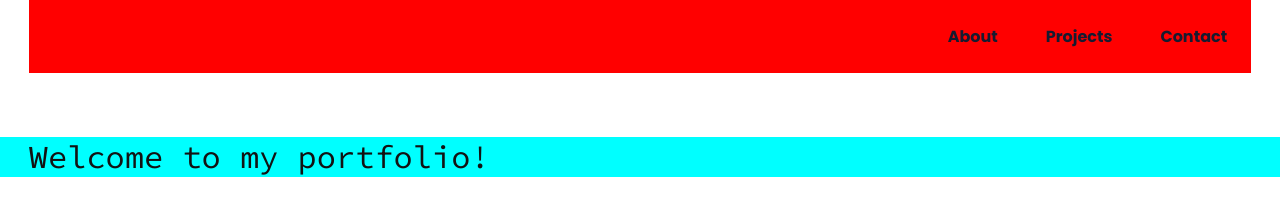
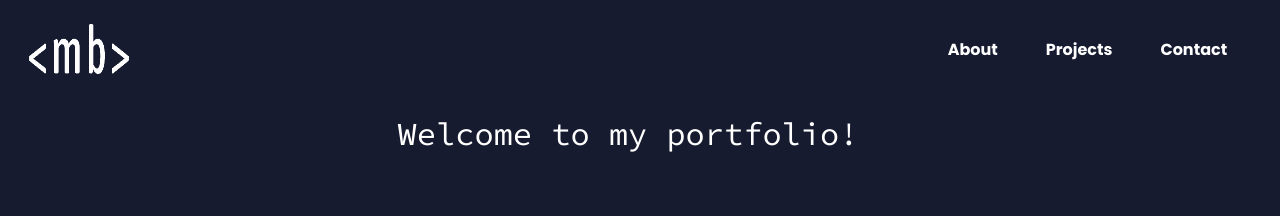
Before and after one commit to mb8504/portfolio, a plain HTML site: page index.html in a window 1280 px wide. Drawn offline with Linux system fonts and the light colour scheme; files that its build step writes are made by us from their sources; a web font is replaced by a local one.

Commit message:
nav and animation done

```diff
--- a/css/styles.css
+++ b/css/styles.css
@@ -16,7 +16,7 @@ img {
 }
 
 body {
-  background-color: white;
+  background-color: #161b30;
   height: 100%;
   font-family: 'Poppins', sans-serif;
   font-size: 1rem;
@@ -29,7 +29,23 @@ body {
   align-items: center;
 }
 
+.header__container {
+  display: flex;
+  justify-content: space-between;
+  flex-direction: column;
+  align-items: flex-start;
+  background-color: #161b30;
+}
+
 /* NAVBAR SECTION */
+
+.logo {
+  color: white;
+  padding-top: 1.5rem;
+  padding-bottom: 1.5rem;
+  height: 98px;
+  width: 100px;
+}
 
 .nav {
   font-family: 'Poppins', sans-serif;
@@ -37,11 +53,11 @@ body {
   align-items: flex-start;
   width: 100%;
   display: none;
-  background-color: white;
-  color: #161b30;
+  background-color: #161b30;
+  color: white;
   font-weight: bold;
   flex-direction: column;
-  margin-top: 4rem;
+
 }
 
 .nav__list {
@@ -67,13 +83,13 @@ body {
   justify-content: space-between;
   width: 1.9rem;
   height: 1.7rem;
-  background: url("/images/menu.png");
+  background: url("/images/menu_white.png");
   background-repeat: no-repeat;
   border: 0;
 }
 
 .nav__toggle.active {
-  background: url("/images/close_menu.png");
+  background: url("/images/close_menu_white.png");
 }
 
 .nav.active {
@@ -82,6 +98,13 @@ body {
 }
 
 @media (min-width: 768px) {
+  .header__container {
+    display: flex;
+    justify-content: space-between;
+    flex-direction: row;
+    align-items: center;
+    background-color: #161b30;
+  }
   .nav__list {
     display: flex;
     flex-direction: row;
@@ -96,7 +119,6 @@ body {
     display: flex;
     justify-content: center;
     width: auto;
-    background-color: red;
     margin: 0;
   }
   .nav__item {
@@ -107,15 +129,18 @@ body {
 
 /* TYPEWRITER ANIMATION */
 
+.section__welcome {
+  padding: 1rem 0;
+}
+
 .welcome {
-  align-items: center;
-  background-color: aqua;
-  margin-top: 4rem;
+  display: flex;
+  justify-content: center;
 }
 
 h1 {
   font-size: 2rem;
-  color: #121212;
+  color: white;
   font-family: 'Source Code Pro', monospace;
 }
 
--- a/index.html
+++ b/index.html
@@ -16,6 +16,7 @@
 
     <header>
         <div class="header__container container">
+            <img class="logo" src="/images/mb_logo_transparent.png" alt="">
             <button class="nav__toggle" id="mobile-toggle-button" aria-label="toggle navigation">
                 <span class="hamburger"></span>
             </button>
@@ -29,9 +30,21 @@
         </div>
     </header>
 
-    <div class="welcome container">
-        <h1>Welcome to my portfolio!</h1>
-    </div>
+    <section class="hero-image">
+        <div class="hero-text">
+            <section class="welcome container">
+                <div class="section__welcome">
+                    <h1>Welcome to my portfolio!</h1>
+                </div>
+            </section>
+        </div>
+    </section>
+
+    <!-- <section class="welcome container">
+        <div class="section__welcome">
+            <h1>Welcome to my portfolio!</h1>
+        </div>
+    </section> -->
 
 
     <!-- <section class="about-me" id="about">
@@ -39,7 +52,6 @@
             <div class="section__container--about">
                 <h1>Who I am</h1>
             </div>
-
         </div>
     </section> -->
 
```
Also changed, not shown: images/close_menu.png (deleted), images/close_menu_white.png (added), images/mb_logo_transparent.png (added), images/menu.png (deleted), images/menu_white.png (added).
